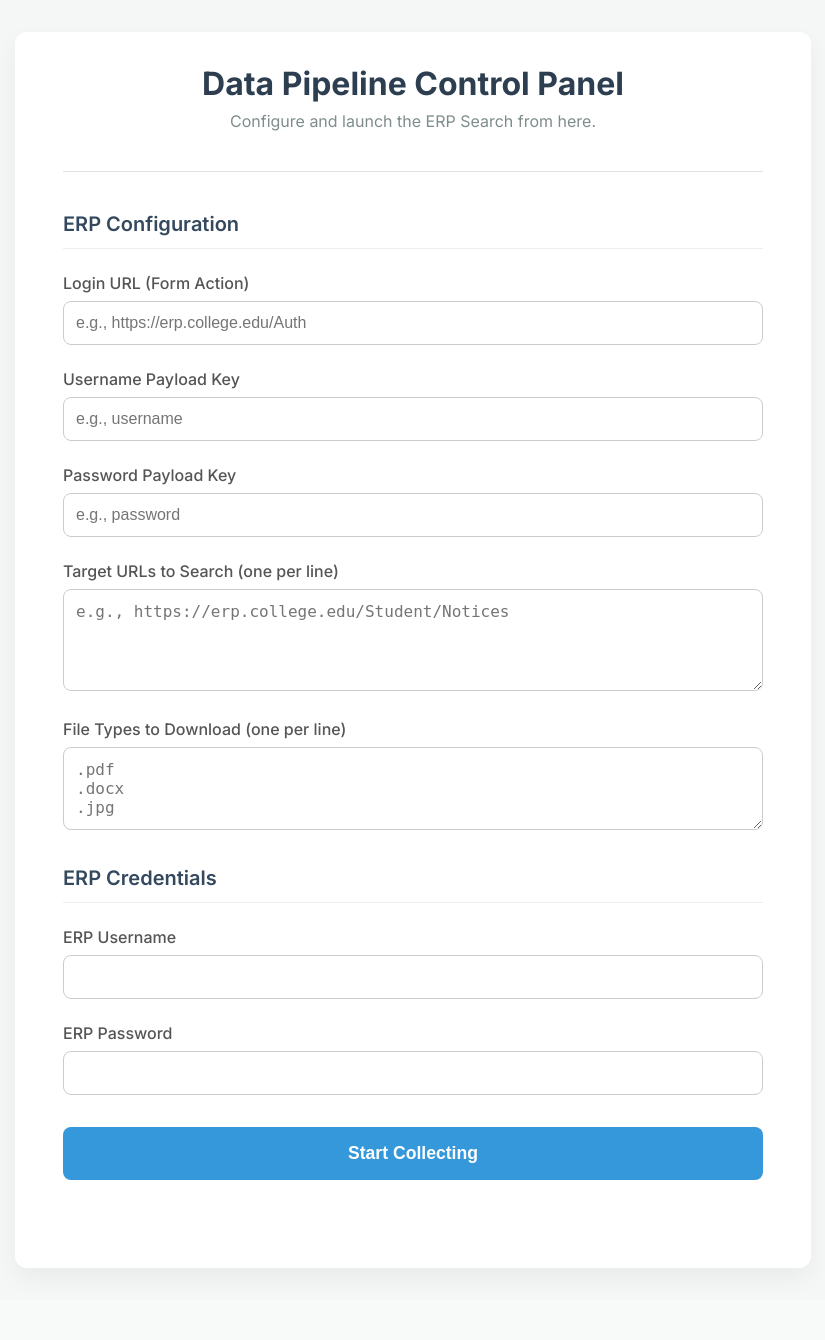
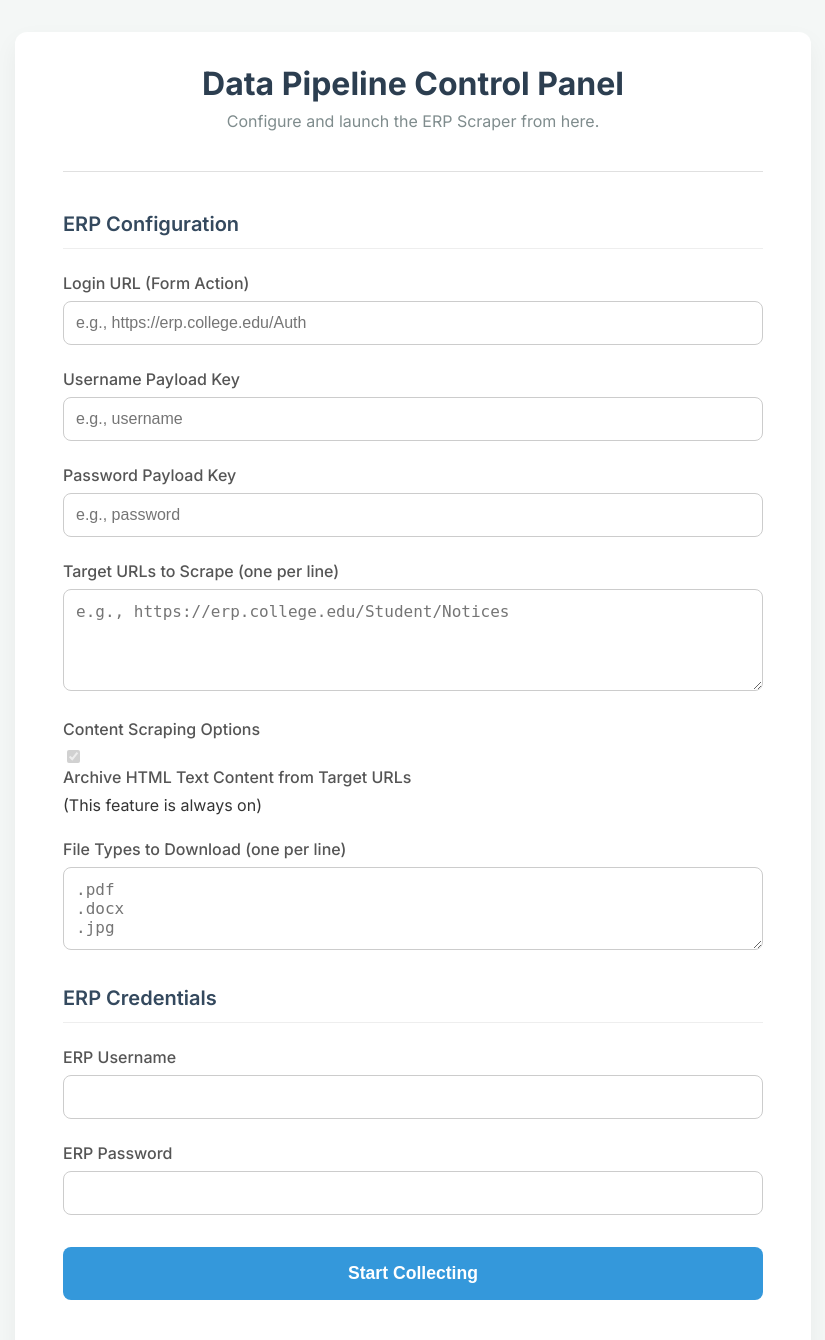
Before and after one commit to akshajtiwari/chatbot, a Flask app: page / in a window 1280 px wide. Shown: the top 1340 px of the page, without its empty margins (227-1052 px from the left). Before the commit the page ends 1272 px from the top, so only its background shows below. Run offline with Flask 3, Linux system fonts and the light colour scheme.

Commit message:
updated pipelining

```diff
--- a/templates/index.html
+++ b/templates/index.html
@@ -3,7 +3,8 @@
 <head>
     <meta charset="UTF-8">
     <meta name="viewport" content="width=device-width, initial-scale=1.0">
-    <title>Data pipeline Admin Control Panel</title>
+    <title>Data Pipeline Admin Control Panel</title>
+    <!-- FIX: Corrected the path to use a forward slash -->
     <link rel="stylesheet" href="/static/style.css">
     <link href="https://fonts.googleapis.com/css2?family=Inter:wght@400;500;600;700&display=swap" rel="stylesheet">
 </head>
@@ -11,7 +12,7 @@
     <div class="container">
         <header>
             <h1>Data Pipeline Control Panel</h1>
-            <p>Configure and launch the ERP Search from here.</p>
+            <p>Configure and launch the ERP Scraper from here.</p>
         </header>
 
         <form id="scraper-form">
@@ -33,8 +34,18 @@
             </div>
 
             <div class="form-group">
-                <label for="target_urls">Target URLs to Search (one per line)</label>
+                <label for="target_urls">Target URLs to Scrape (one per line)</label>
                 <textarea id="target_urls" name="target_urls" rows="4" placeholder="e.g., https://erp.college.edu/Student/Notices" required></textarea>
+            </div>
+
+            <!-- NEW: Added an informational section for HTML content scraping -->
+            <div class="form-group info-group">
+                <label>Content Scraping Options</label>
+                <div class="info-checkbox">
+                    <input type="checkbox" id="html_content" name="html_content" checked disabled>
+                    <label for="html_content">Archive HTML Text Content from Target URLs</label>
+                    <span>(This feature is always on)</span>
+                </div>
             </div>
 
             <div class="form-group">
@@ -63,10 +74,11 @@
             const formData = new FormData(form);
             const responseMessage = document.getElementById('response-message');
 
-            responseMessage.textContent = 'Starting Search...';
+            responseMessage.textContent = 'Starting Scraper...';
             responseMessage.className = 'message-info';
 
             try {
+                // The URL was correct, ensuring it's clear
                 const response = await fetch('/start_scraping', {
                     method: 'POST',
                     body: formData
```
Also changed, not shown: pipeline.py (+25 -3 lines).
